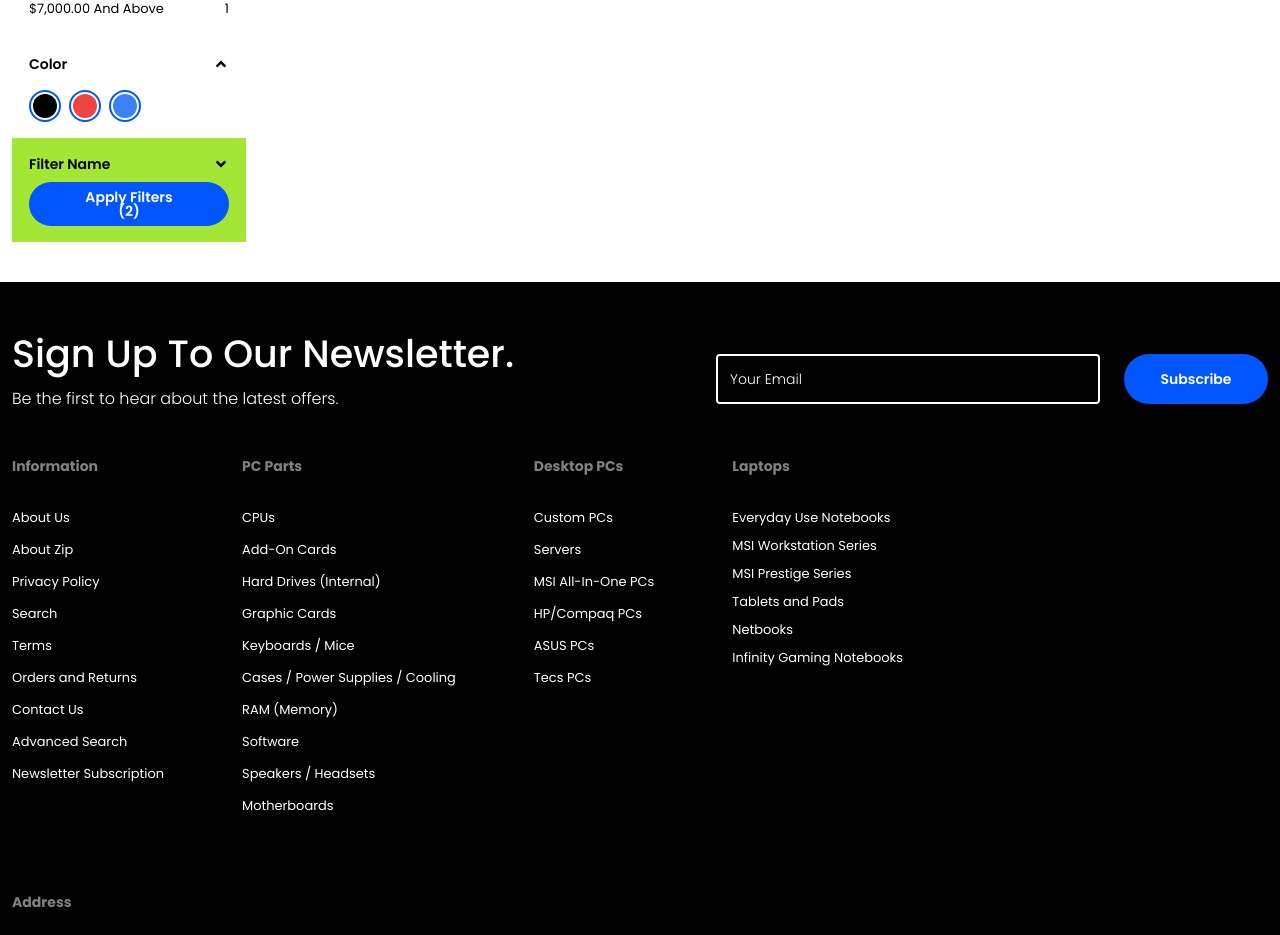
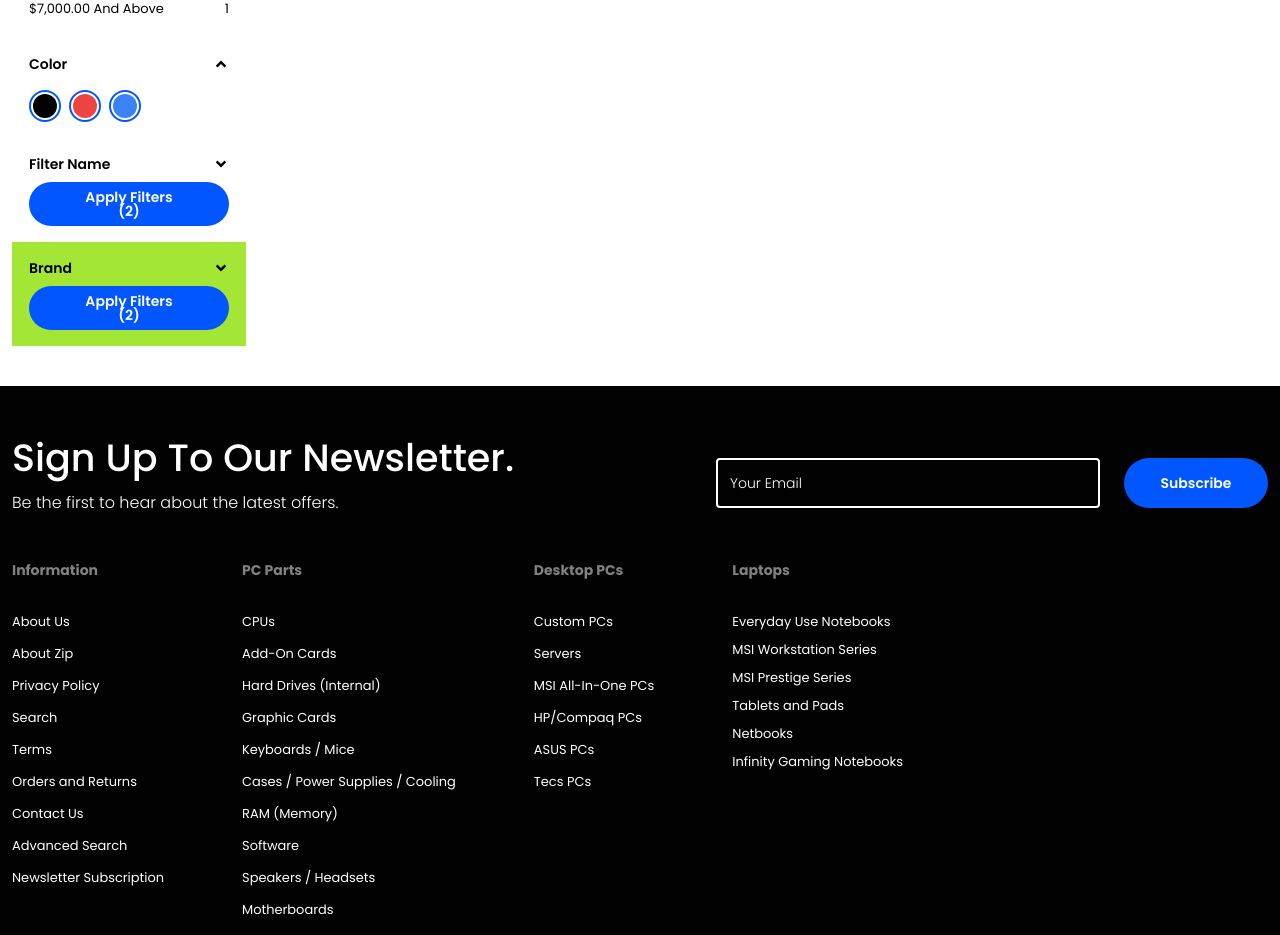
Before and after one commit to arakash-developer/techstore100, a Next.js app: page /laptop in a window 1280 px wide. Shown: the part 920-1855 px from the top of the page. Built offline with nearby package versions, Linux system fonts and the light colour scheme.

Commit message:
Update page.jsx

```diff
--- a/app/laptop/page.jsx
+++ b/app/laptop/page.jsx
@@ -226,7 +226,7 @@ const page = () => {
           {/* Color Section */}
 
           {/* Filter Name Section */}
-          <div className="py-4 px-[17px] bg-lime-400">
+          <div className="py-4 px-[17px]">
             <div className="mb-2 flex justify-between items-center">
               <h3 className="font-semibold text-sm text-[var(--color---7)]">
                 Filter Name
@@ -238,6 +238,22 @@ const page = () => {
             </div>
           </div>
           {/* Filter Name Section */}
+
+          {/* Brand Section */}
+          <div className="py-4 px-[17px] bg-lime-400">
+            <div className="mb-2 flex justify-between items-center">
+              <h3 className="font-semibold text-sm text-[var(--color---7)]">
+                Brand
+              </h3>
+              <FaAngleDown className="text-[var(--color---7)]" />
+            </div>
+            <div className="py-2 px-[45px] rounded-3xl bg-[var(--color---3)]">
+              <h3 className="font-semibold text-sm text-center leading-none text-[#fff] cursor-pointer">Apply Filters (2)</h3>
+            </div>
+          </div>
+          {/* Brand Section */}
+
+
         </div>
         <div className="right mt-1 bg-yellow-400 flex-1">ggg</div>
       </div>
```
